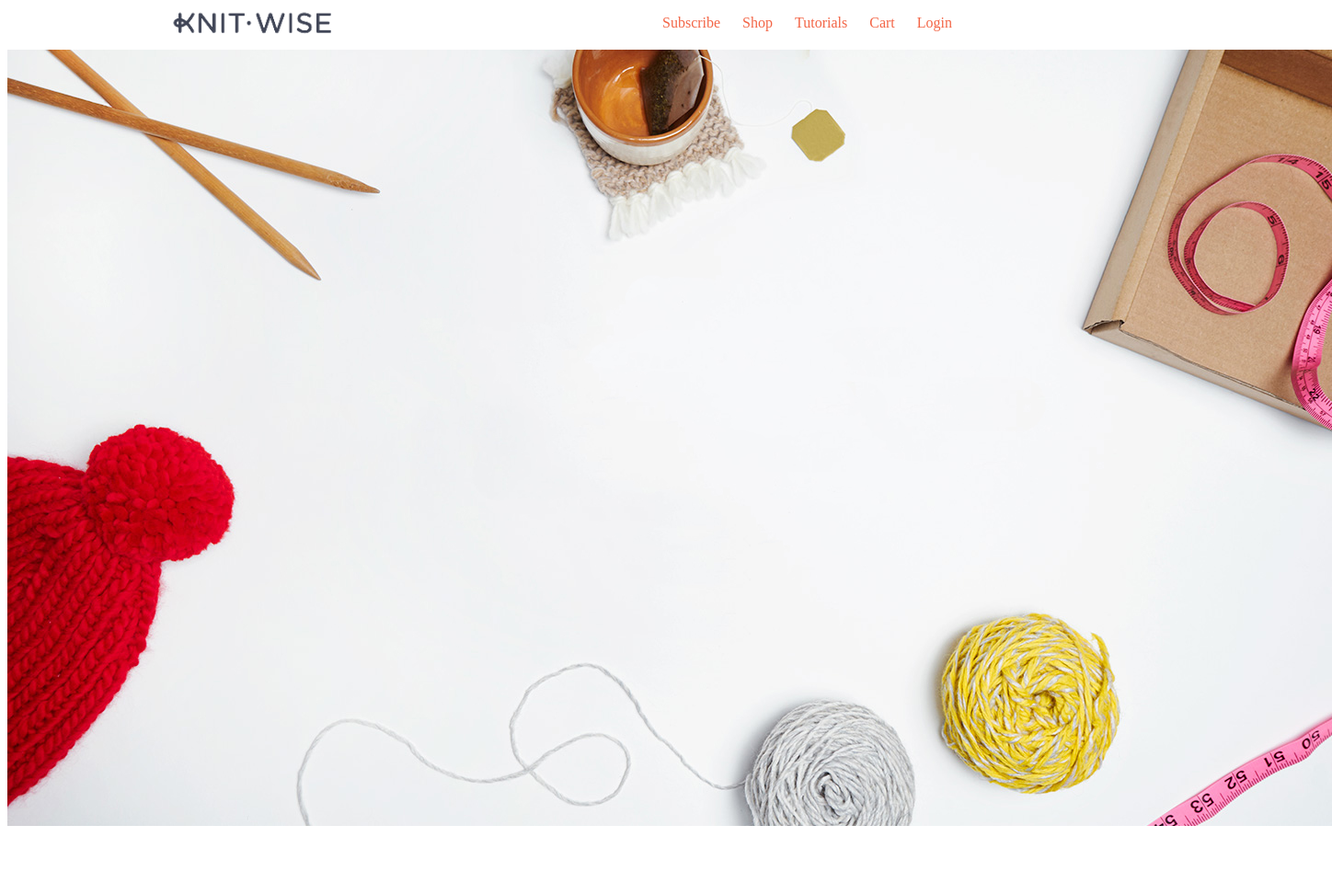
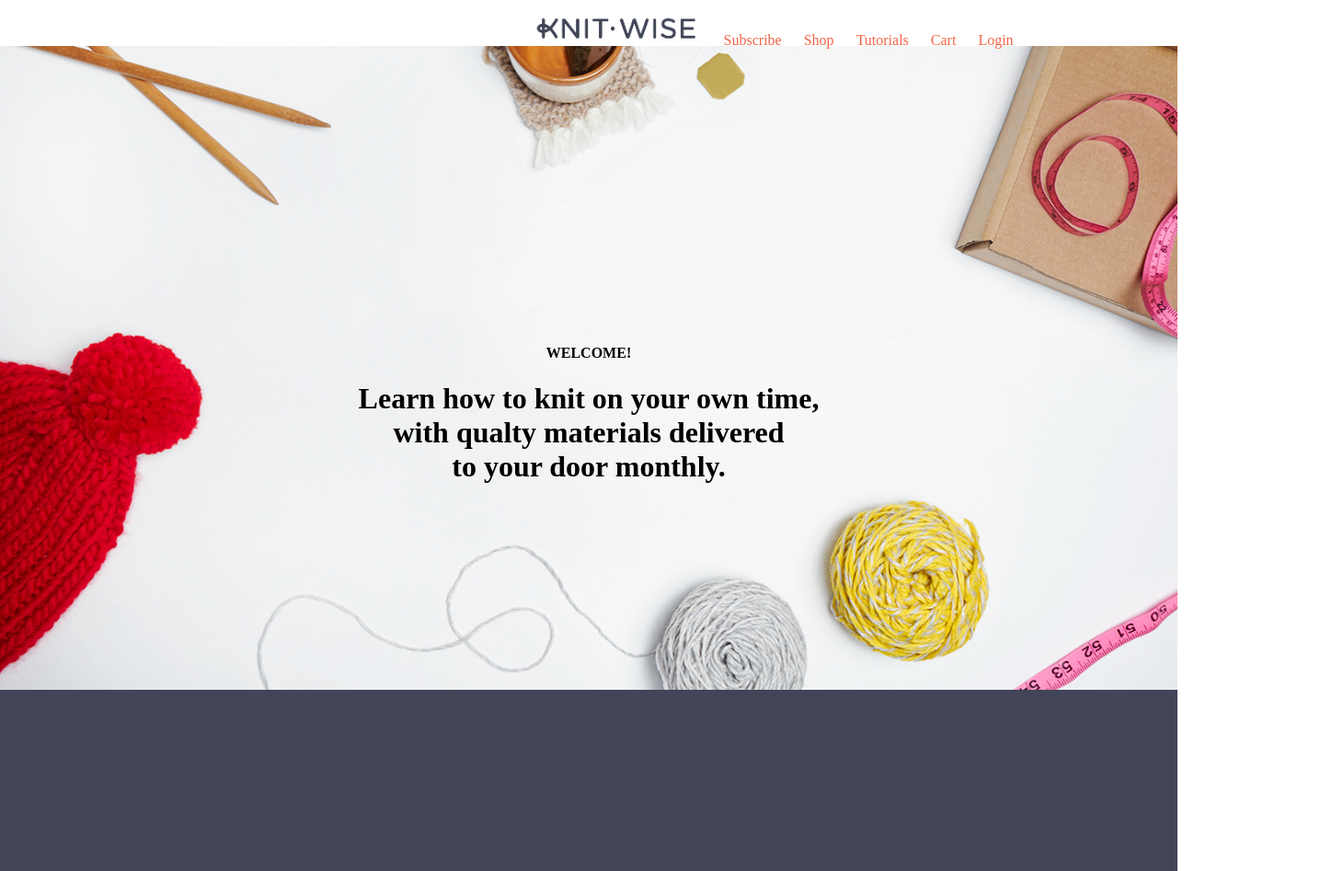
Before and after one commit to Timothycocores/knit-wise, a plain HTML site: page index.html in a window 1280 px wide. Shown: the whole page at 92% size, 1448 px wide, since content can reach past the window. Before the commit the page ends 910 px from the top, so only its background shows below. Drawn offline with nearby package versions, Linux system fonts and the light colour scheme.

Commit message:
panelOne panelTwo and floating nav

```diff
--- a/index.css
+++ b/index.css
@@ -1,10 +1,23 @@
+body{
+	margin: 0;
+}
 .topBar{
 
-	margin-left: 175px;
+	margin-left: 100px;
 }
 
 /*
 Navigation*/
+
+.fixed-nav-bar {
+  position: fixed;
+  top: 0;
+  left: 0;
+  z-index: 9999;
+  width: 100%;
+  height: 50px;
+  background-color: white;
+}
 
 ul {
 	text-align: center;
@@ -16,10 +29,12 @@
  	word-spacing: 20px;
  	margin-top: -35px;
  	margin-left: 300px;
+ 	margin-top: 10px;
 
 }
 
 li {
+	margin-top: -20px;
     display: inline;
     color: #f36546;
 }
@@ -28,3 +43,19 @@
    color: white;
     text-decoration: none;
 }
+
+.panelOne{
+
+}
+
+.oneText{
+	margin-top: -400px;
+	text-align: center;
+}
+
+.panelTwo{
+
+	background-color: rgb(66, 69, 88);
+	height: 400px;
+	width: 100%
+}
--- a/index.html
+++ b/index.html
@@ -7,18 +7,27 @@
   <link rel="stylesheet" type="text/css" href="index.css">
 </head>
 <body>
+<nav class="fixed-nav-bar">
+<ul>
 <div class ="topBar">
 <img src="images/kw.png" height="35px" width="absolute">
-<ul>
 <li>Subscribe</li>
 <li>Shop</li>
 <li>Tutorials</li>
 <li>Cart</li>
 <li>Login</li>
 </ul>
+</nav>
 </div>
 <div class="panelOne">
-<img src="images/kw1.jpg">
+<img src="images/kw1.jpg" height="absolute" width="100%">
+<div class="oneText">
+<h4>WELCOME!</h4>
+<h1>Learn how to knit on your own time,<br> with qualty materials delivered<br> to your door monthly.</h1>
+</div>
+</div>
+<div class="panelTwo">
+
 </div>
 </body>
 </html>
```
Also changed, not shown: images/KW3.jpg (added), images/bottle.png (added), images/box.png (added), images/needle.png (added).
